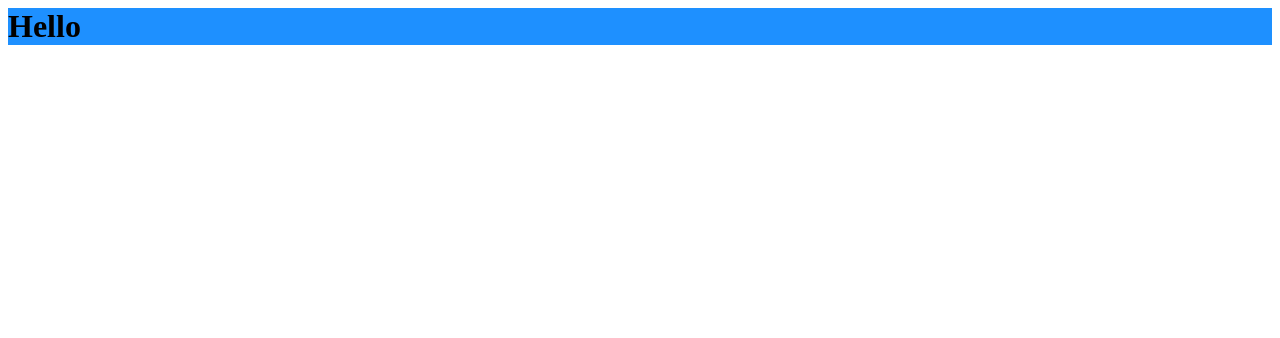
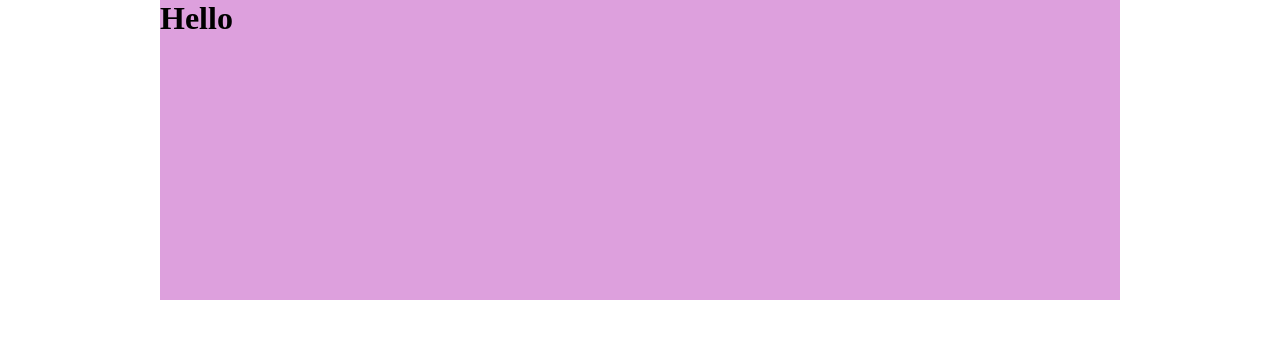
Before and after one commit to sophiaiemola/SMCSpring19_WD2, a plain HTML site: page Class2/index.html in a window 1280 px wide. Drawn offline with Linux system fonts and the light colour scheme; files whose address does not match are found by name.

Commit message:
Added a larger breakpoint. Added full-screen and constrained widths for the container.

```diff
--- a/Class2/main.css
+++ b/Class2/main.css
@@ -1,9 +1,24 @@
+body {
+    margin: 0px;
+}
+
 .container{
     background-color: salmon;
+    width: 100%;
+    min-height: 300px;
 }
 
 @media(min-width: 768px){
     .container{
-        background-color: dodgerblue
+        background-color: dodgerblue;
+        width: 750px;
+        margin: 0px auto;
     }
 }
+
+@media(min-width: 992px){
+    .container{
+        width: 960px;
+        background-color:   plum
+    }
+}
```
